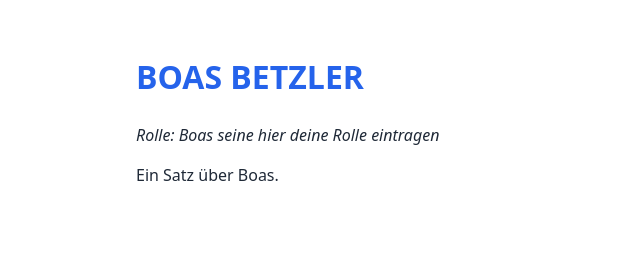
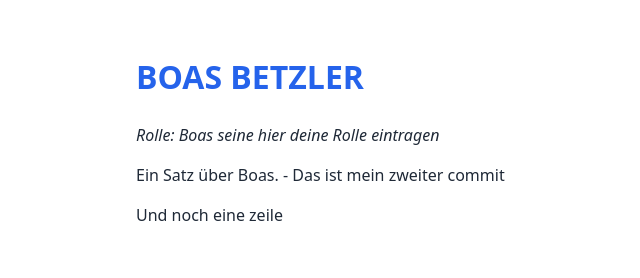
Before and after one commit to bbetzler/git-schulung-ratano, a plain HTML site: page team/boas.html in a window 1280 px wide. Shown: the whole page, without its empty margins (120-760 px from the left). Drawn offline with Linux system fonts and the light colour scheme.

Commit message:
Ich hab auch ne Änderung

```diff
--- a/team/boas.html
+++ b/team/boas.html
@@ -9,6 +9,7 @@
 <body>
   <h1>BOAS BETZLER</h1>
   <p class="rolle">Rolle: Boas seine hier deine Rolle eintragen</p>
-  <p>Ein Satz über Boas.</p>
+  <p>Ein Satz über Boas. - Das ist mein zweiter commit</p>
+  <p>Und noch eine zeile</p>
 </body>
 </html>
```
